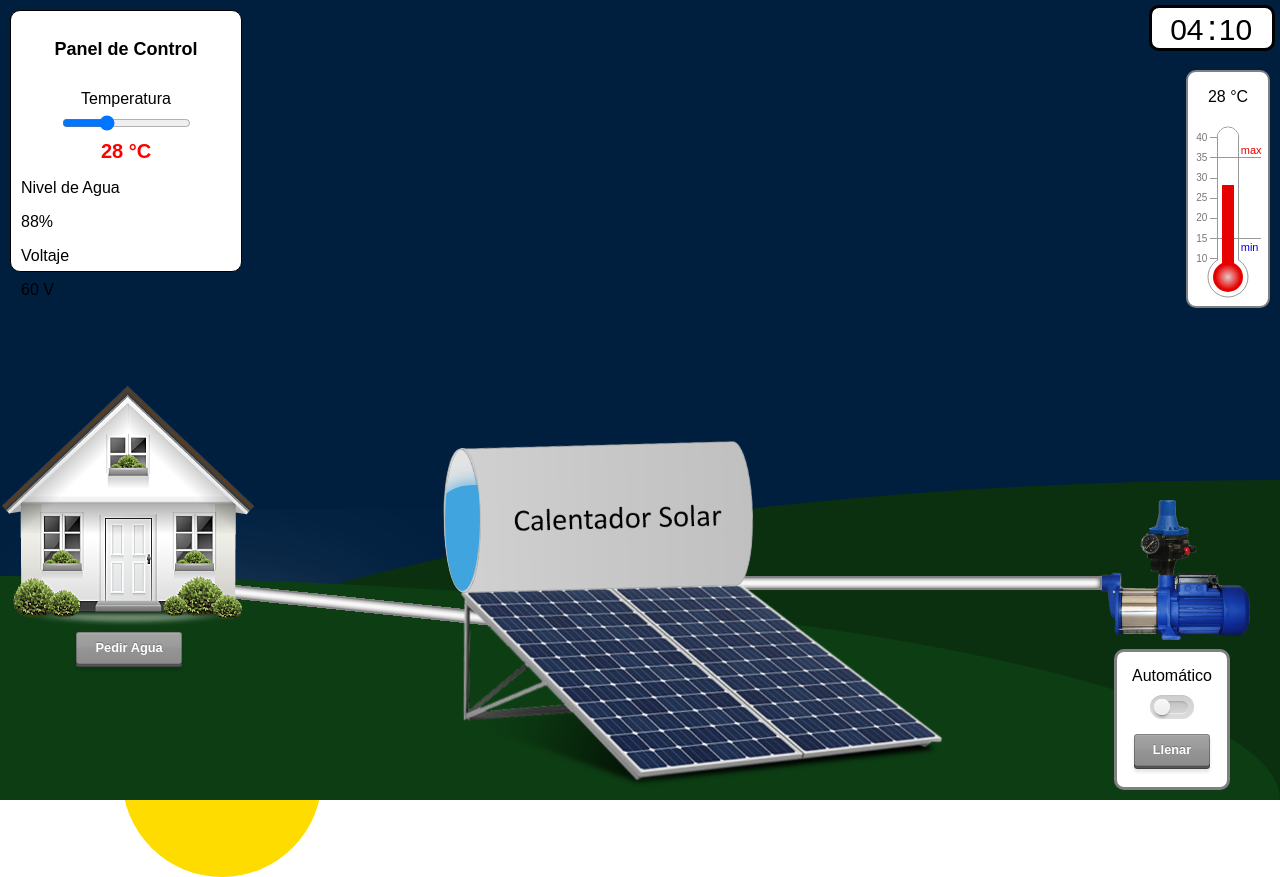
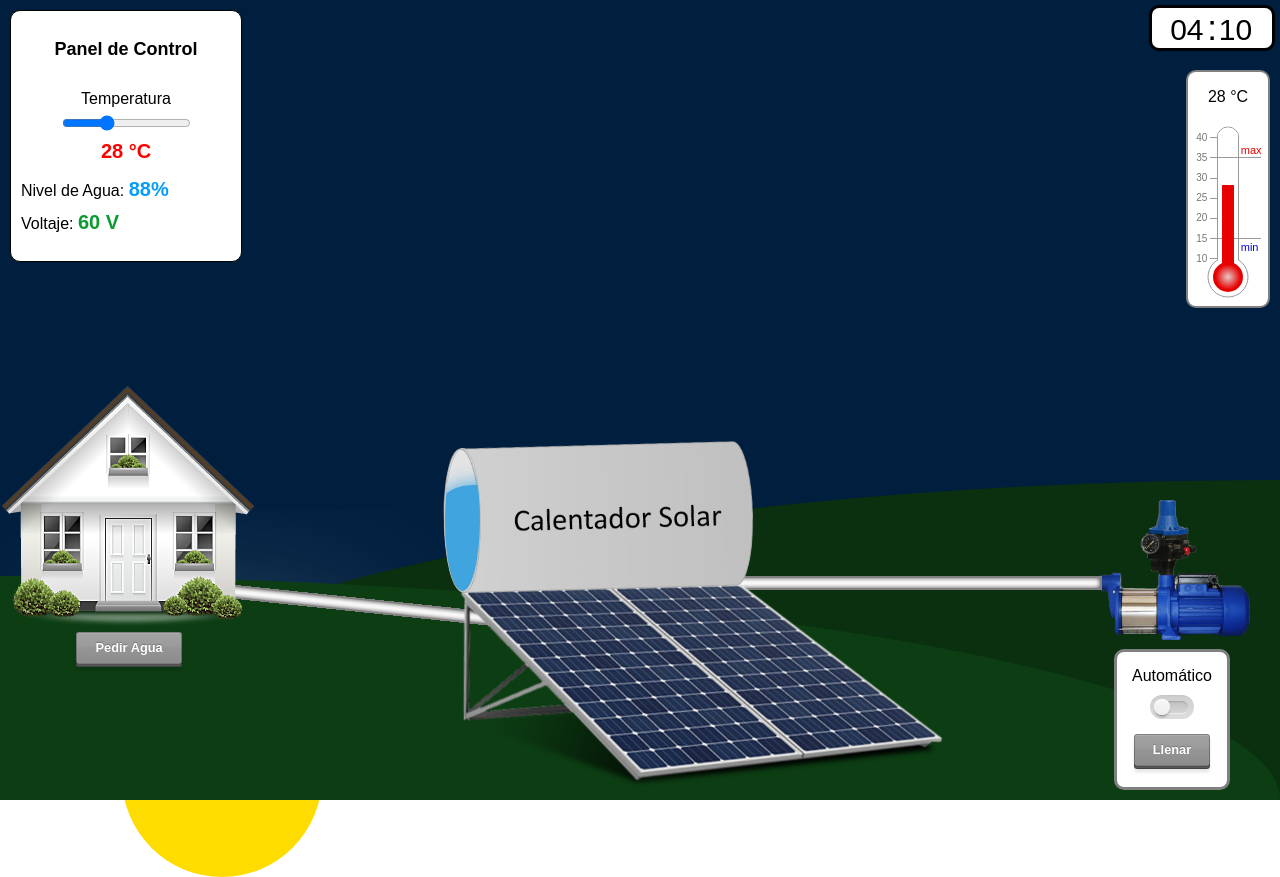
Before and after one commit to josuenoel/simuladorCalentadorSolar, a website: page public/index.html in a window 1280 px wide. Drawn offline with Linux system fonts and the light colour scheme; no server answers.

Commit message:
corrigiendo errores

```diff
--- a/public/css/fondo.css
+++ b/public/css/fondo.css
@@ -191,7 +191,7 @@ body {
 	background-color: white;
 	padding: 10px;
 	margin: 10px;
-	height: 30%;
+	height: 230px;
 	width: 210px;
 	border-radius: 10px;
     border: 1px black solid;
@@ -217,3 +217,24 @@ body {
 	color: red;
 	font-weight: bold;
 }
+
+#pc-nivel-agua-etiqueta, #pc-nivel-agua-valor, #pc-voltimetro-etiqueta, #pc-voltimetro-valor {
+	display: inline-block;
+}
+
+#pc-nivel-agua-valor {
+	font-size: 20px;
+	color: #069EF8;
+	font-weight: bold;
+}
+
+#pc-voltimetro-valor {
+	font-size: 20px;
+	color: #0C9B33;
+	font-weight: bold;
+}
+
+#pc-nivel-agua p, #pc-voltimetro p {
+	margin-top: 10px;
+	margin-bottom: 0;
+}
--- a/public/index.html
+++ b/public/index.html
@@ -37,11 +37,11 @@
 				<p id="pc-temperatura-valor">{{temperaturaAgua}} °C</p>
 			</div>
 			<div id="pc-nivel-agua">
-				<p id="pc-nivel-agua-etiqueta">Nivel de Agua</p>
+				<p id="pc-nivel-agua-etiqueta">Nivel de Agua: </p>
 				<p id="pc-nivel-agua-valor">{{nivelAgua}}%</p>
 			</div>
 			<div id="pc-voltimetro">
-				<p id="pc-voltimetro-etiqueta">Voltaje</p>
+				<p id="pc-voltimetro-etiqueta">Voltaje: </p>
 				<p id="pc-voltimetro-valor">{{voltaje}} V</p>
 			</div>
 		</div>
```
